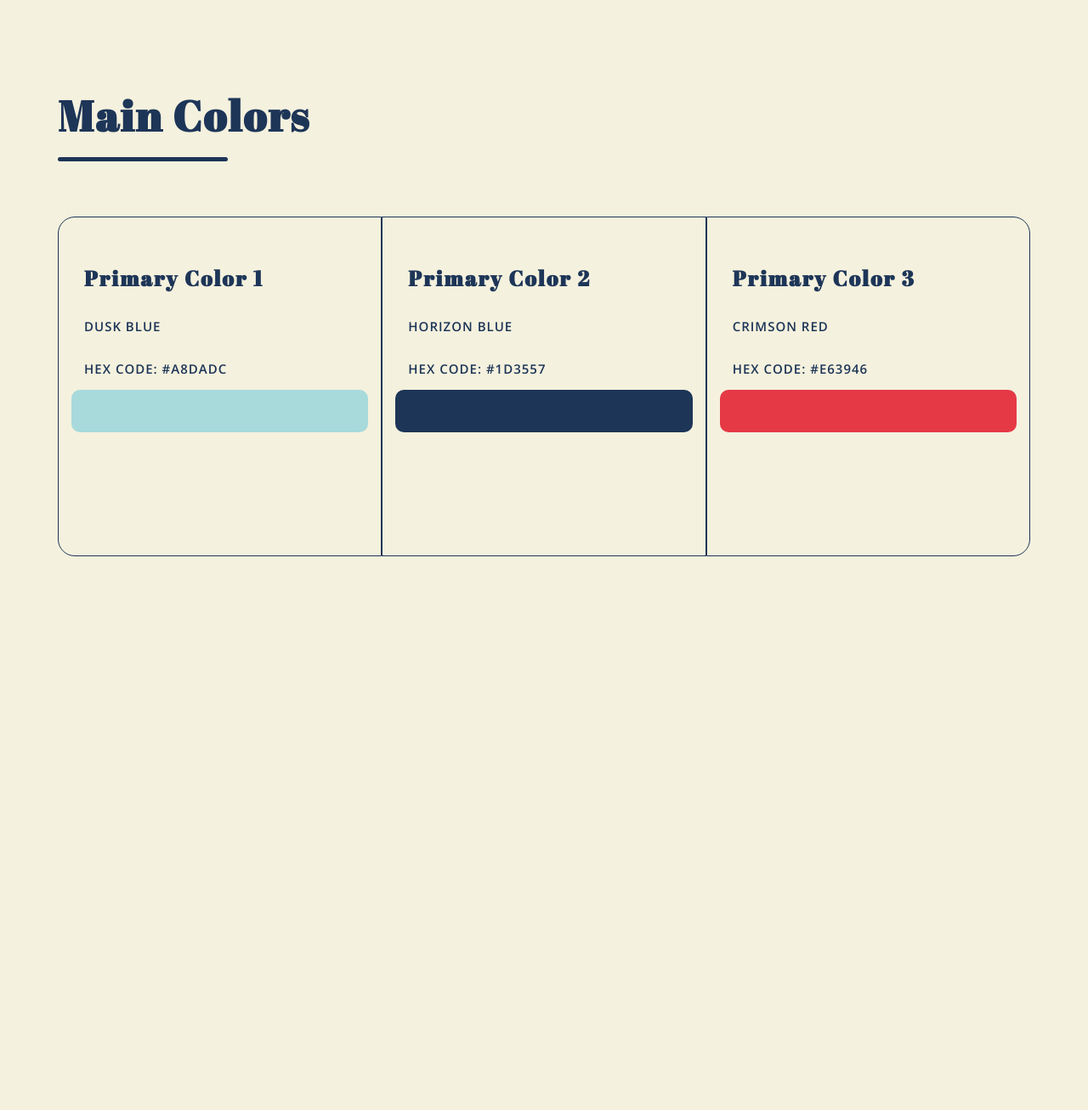
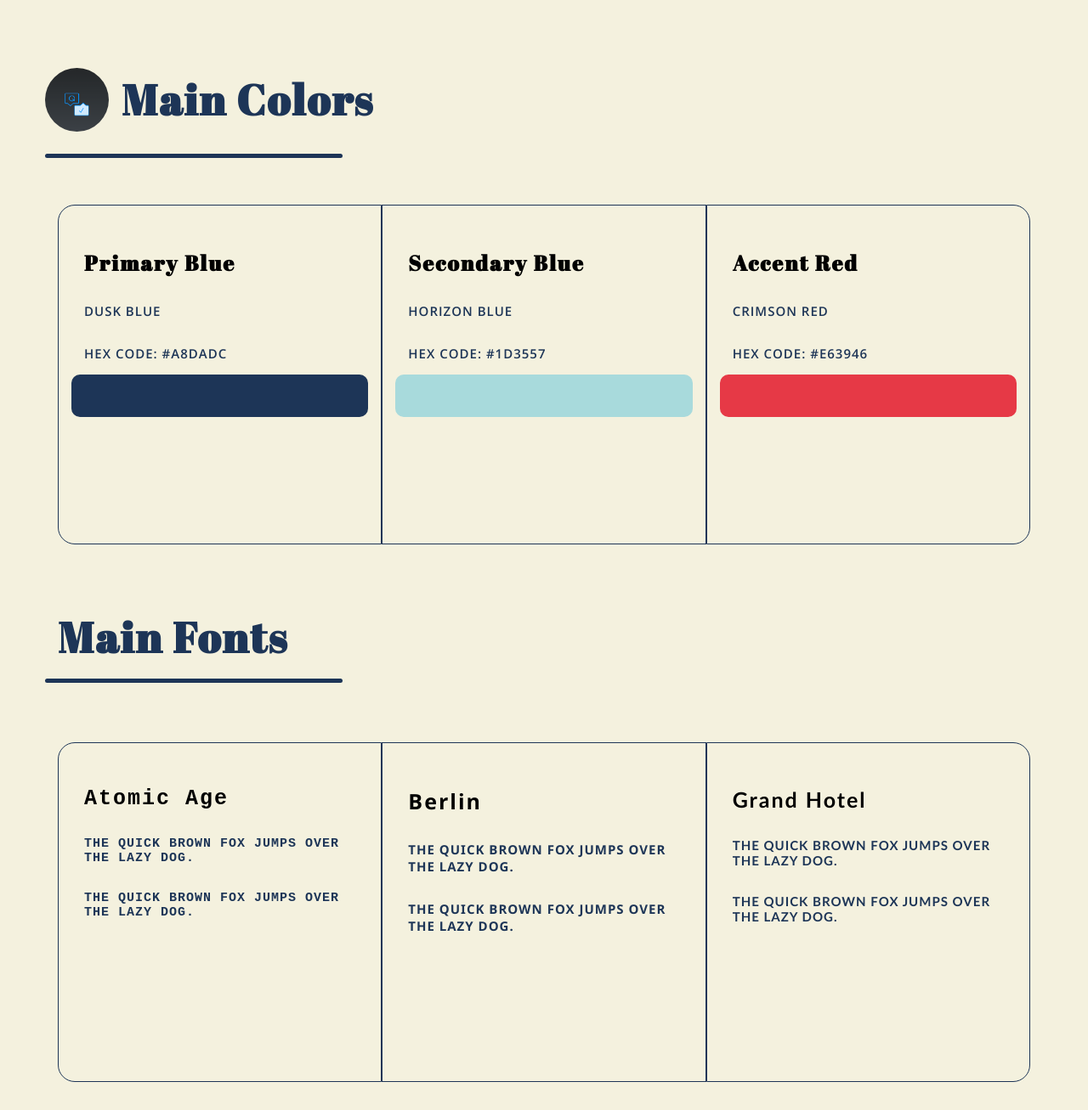
Before and after one commit to milhoanDesign/design-system-basic, a plain HTML site: page index.html in a window 1280 px wide. Shown: the whole page at 85% size. Before the commit the page ends 800 px from the top, so only its background shows below. Drawn offline with nearby package versions, Linux system fonts and the light colour scheme.

Commit message:
Add color blocks

```diff
--- a/index.html
+++ b/index.html
@@ -14,28 +14,59 @@
   </head>
   <body>
     <div class="main-colors">
-      <h1>Main Colors</h1>
+      <header>
+        <img class="h-image" src="images/header-icon.png" alt="an icon" />
+        <div class="title">
+          <h1>Main Colors</h1>
+        </div>
+      </header>
       <div class="nice-line"></div>
+
       <div class="grid-container">
-        <div class="color-container left">
-          <h3>Primary Color 1</h3>
+        <div class="container left">
+          <h2>Primary Blue</h2>
           <p>Dusk Blue</p>
           <p>Hex code: #a8dadc</p>
           <div class="light-blue"></div>
         </div>
-        <div class="color-container center">
-          <h3>Primary Color 2</h3>
+        <div class="container center">
+          <h2>Secondary Blue</h2>
           <p>Horizon Blue</p>
           <p>Hex code: #1d3557</p>
           <div class="dark-blue"></div>
         </div>
-        <div class="color-container right">
-          <h3>Primary Color 3</h3>
+        <div class="container right">
+          <h2>Accent Red</h2>
           <p>Crimson Red</p>
           <p>Hex code: #e63946</p>
           <div class="red"></div>
         </div>
       </div>
     </div>
+
+    <div class="main-fonts">
+      <div class="title">
+        <h1>Main Fonts</h1>
+        <div class="nice-line"></div>
+      </div>
+
+      <div class="grid-container">
+        <div class="container left font-left">
+          <h2 id="atomic-age">Atomic Age</h2>
+          <p id="atomic-age">The quick brown fox jumps over the lazy dog.</p>
+          <p id="atomic-age">The quick brown fox jumps over the lazy dog.</p>
+        </div>
+        <div class="container center font-center">
+          <h2 id="berlin">Berlin</h2>
+          <p id="berlin">The quick brown fox jumps over the lazy dog.</p>
+          <p id="berlin">The quick brown fox jumps over the lazy dog.</p>
+        </div>
+        <div class="container right font-right">
+          <h2 id="grand-hotel">Grand Hotel</h2>
+          <p id="grand-hotel">The quick brown fox jumps over the lazy dog.</p>
+          <p id="grand-hotel">The quick brown fox jumps over the lazy dog.</p>
+        </div>
+      </div>
+    </div>
   </body>
 </html>
--- a/style.css
+++ b/style.css
@@ -5,22 +5,50 @@
   background: #f4f1de;
 }
 
+:root {
+  --color-primary: #1d3557;
+  --color-secondary: #a8dadc;
+  --color-accent: #e63946;
+}
+
 .grid-container {
   display: grid;
   grid-template-columns: 1fr;
-  grid-template-rows: 400px;
 }
 
-.color-container {
+.container {
   border: 1px solid #1d3557;
+  padding-bottom: 5rem;
 }
 
-.color-container.left {
+.left {
   border-radius: 20px 20px 0 0;
 }
 
-.color-container.right {
+.right {
   border-radius: 0 0 20px 20px;
+}
+
+header {
+  display: flex;
+  align-items: center;
+  padding: 0;
+  margin-left: 0;
+}
+
+.h-image {
+  height: 75px;
+  width: 75px;
+  border-radius: 100%;
+  padding: 0;
+  margin: 0;
+}
+
+.title {
+  display: inline-block;
+
+  padding-left: 0;
+  margin-left: 0;
 }
 
 h1 {
@@ -28,19 +56,19 @@ h1 {
   font-weight: bold;
   font-family: "Abril Fatface", cursive;
   letter-spacing: 2px;
-  margin-bottom: 0;
+  margin: 0;
 }
 
 .nice-line {
-  width: 200px;
+  width: 35rem;
   height: 5px;
   border-radius: 2.5px;
   background: #1d3557;
   padding: 0;
-  margin: 0 15px 50px 15px;
+  margin-bottom: 40px;
 }
 
-h3 {
+h2 {
   font-size: 2.5rem;
   font-weight: bold;
   margin-bottom: 0;
@@ -63,29 +91,27 @@ p {
   letter-spacing: 1px;
 }
 
-/* --- Color Divs --- */
-
 /* --- Color Block Divs --- */
 
 .light-blue {
   width: 100%;
   height: 5rem;
   border-radius: 1rem;
-  background: #a8dadc;
+  background: var(--color-primary);
 }
 
 .dark-blue {
   width: 100%;
   height: 5rem;
   border-radius: 1rem;
-  background: #1d3557;
+  background: var(--color-secondary);
 }
 
 .red {
   width: 100%;
   height: 5rem;
   border-radius: 1rem;
-  background: #e63946;
+  background: var(--color-accent);
 }
 
 @media screen and (min-width: 1024px) {
@@ -95,11 +121,32 @@ p {
     grid-template-rows: 400px;
   }
 
-  .color-container.left {
+  .left {
     border-radius: 20px 0 0 20px;
   }
 
-  .color-container.right {
+  .right {
     border-radius: 0 20px 20px 0;
   }
 }
+
+/* --- Typeface Section --- */
+
+.font-headings {
+  display: inline-block;
+  border-bottom: 2px solid var(--color-primary);
+  margin-bottom: 20px;
+}
+
+#atomic-age {
+  font-family: "AtomicAge-Regular", monospace;
+}
+
+#berlin {
+  font-family: "Berlin-Bold", "Segoe UI", Tahoma, Geneva, Verdana, sans-serif;
+}
+
+#grand-hotel {
+  font-family: "GrandHotel-Regular", "Trebuchet MS", "Lucida Sans Unicode",
+    "Lucida Grande", "Lucida Sans", Arial, sans-serif;
+}
```
Also changed, not shown: images/header-icon.png (added).
